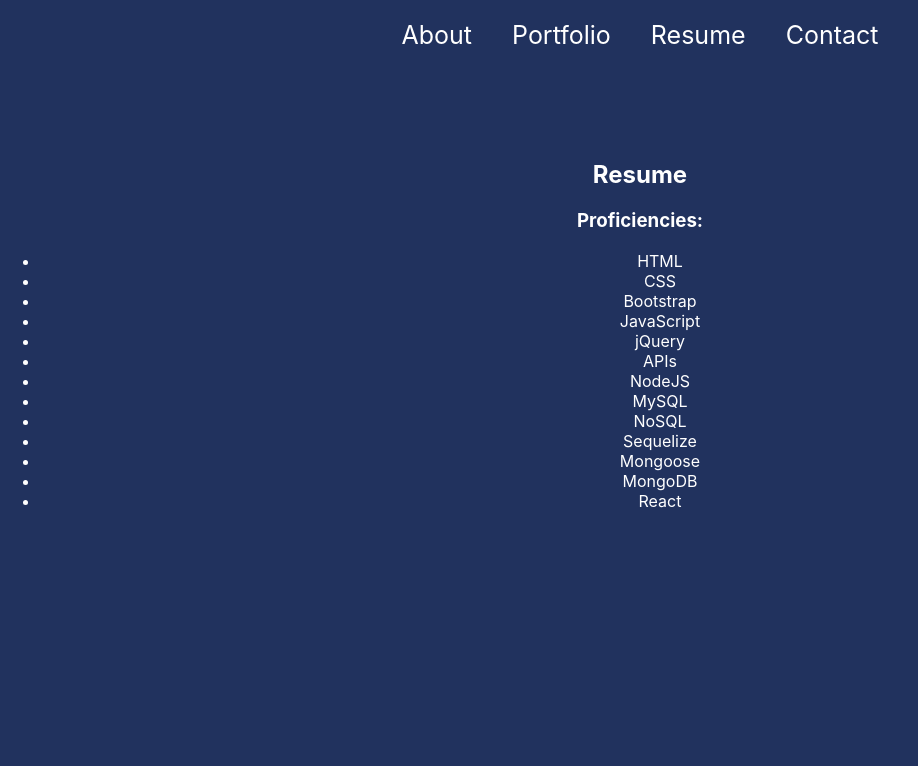
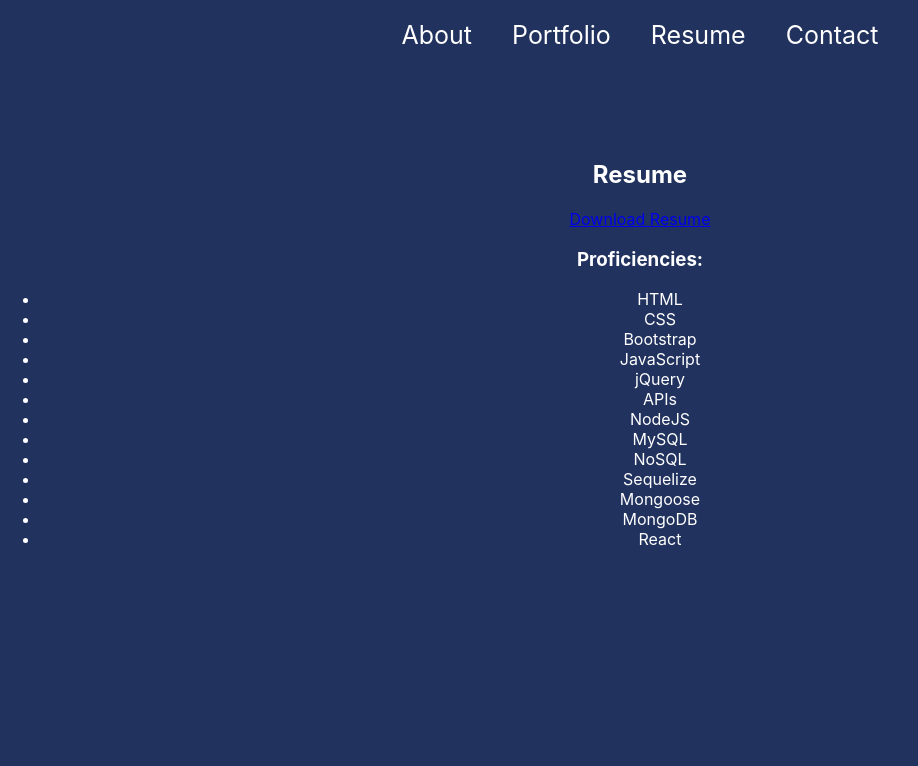
Before and after one commit to Shok1to/react-portfolio, a React (Create React App) app: page /react-portfolio/Resume in a window 1280 px wide. Shown: the top 766 px of the page, without its empty margins (0-918 px from the left). Built offline with nearby package versions, Linux system fonts and the light colour scheme.

Commit message:
added resume

```diff
--- a/src/pages/Resume.js
+++ b/src/pages/Resume.js
@@ -1,9 +1,12 @@
 import React from 'react';
+import {Link} from 'react-router-dom';
 
 export default function Home() {
   return (
     <div>
       <h2>Resume</h2>
+      <Link to = "/Shoko-Resume.pdf" target= "_blank" download>Download Resume</Link>
+
       <h3>Proficiencies:</h3>
           <ul>
             <li>HTML</li>
@@ -21,5 +24,6 @@ export default function Home() {
             <li>React</li>
           </ul>
     </div>
+
   );
 }
```
Also changed, not shown: 1 other file (tests, documents, lock files or other folders).
